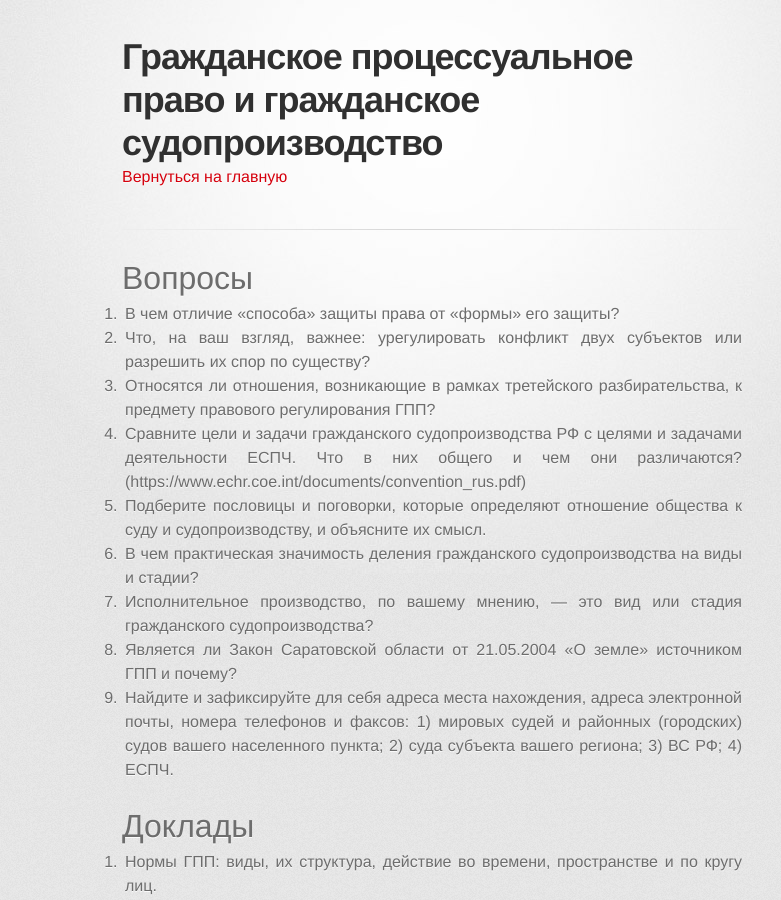
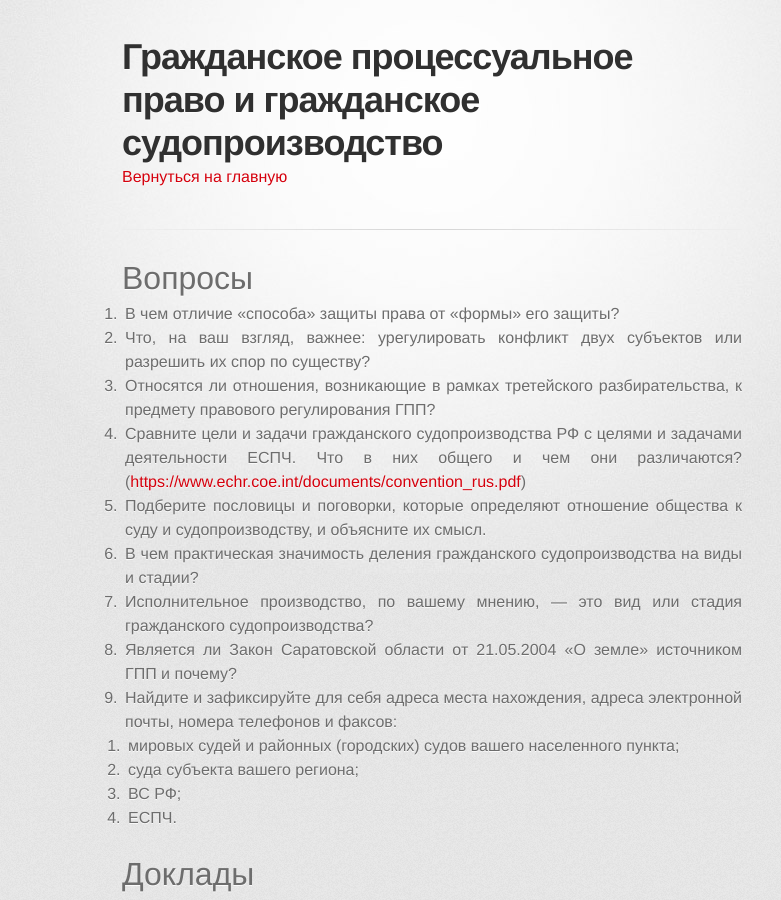
Before and after one commit to a-nova/a-nova.github.io, a Jekyll site: the page built from _gpp/1.md, in a window 1280 px wide and 900 px high. Shown: the whole window, without its empty margins (208-989 px from the left). Built offline with Jekyll 4.4.1, drawn with Linux system fonts in a browser that asks for light colours; some web fonts are replaced; some of the changed lines change nothing that is shown.

Commit message:
formatting 2

```diff
--- a/_gpp/1.md
+++ b/_gpp/1.md
@@ -10,16 +10,16 @@
 1. В чем отличие «способа» защиты права от «формы» его защиты?
 2. Что, на ваш взгляд, важнее: урегулировать конфликт двух субъектов или разрешить их спор по существу?
 3. Относятся ли отношения, возникающие в рамках третейского разбирательства, к предмету правового регулирования ГПП?
-4. Сравните цели и задачи гражданского судопроизводства РФ с целями и задачами деятельности ЕСПЧ. Что в них общего и чем они различаются? (https://www.echr.coe.int/documents/convention_rus.pdf)
+4. Сравните цели и задачи гражданского судопроизводства РФ с целями и задачами деятельности ЕСПЧ. Что в них общего и чем они различаются? ([https://www.echr.coe.int/documents/convention_rus.pdf](https://www.echr.coe.int/documents/convention_rus.pdf))
 5. Подберите пословицы и поговорки, которые определяют отношение общества к суду и судопроизводству, и объясните их смысл.
 6. В чем практическая значимость деления гражданского судопроизводства на виды и стадии?
 7. Исполнительное производство, по вашему мнению, — это вид или стадия гражданского судопроизводства?
 8. Является ли Закон Саратовской области от 21.05.2004 «О земле» источником ГПП и почему?
 9. Найдите и зафиксируйте для себя адреса места нахождения, адреса электронной почты, номера телефонов и факсов:
-   1) мировых судей и районных (городских) судов вашего населенного пункта;
-   2) суда субъекта вашего региона;
-   3) ВС РФ;
-   4) ЕСПЧ.
+   1. мировых судей и районных (городских) судов вашего населенного пункта;
+   2. суда субъекта вашего региона;
+   3. ВС РФ;
+   4. ЕСПЧ.
 
 # Доклады
 
```
